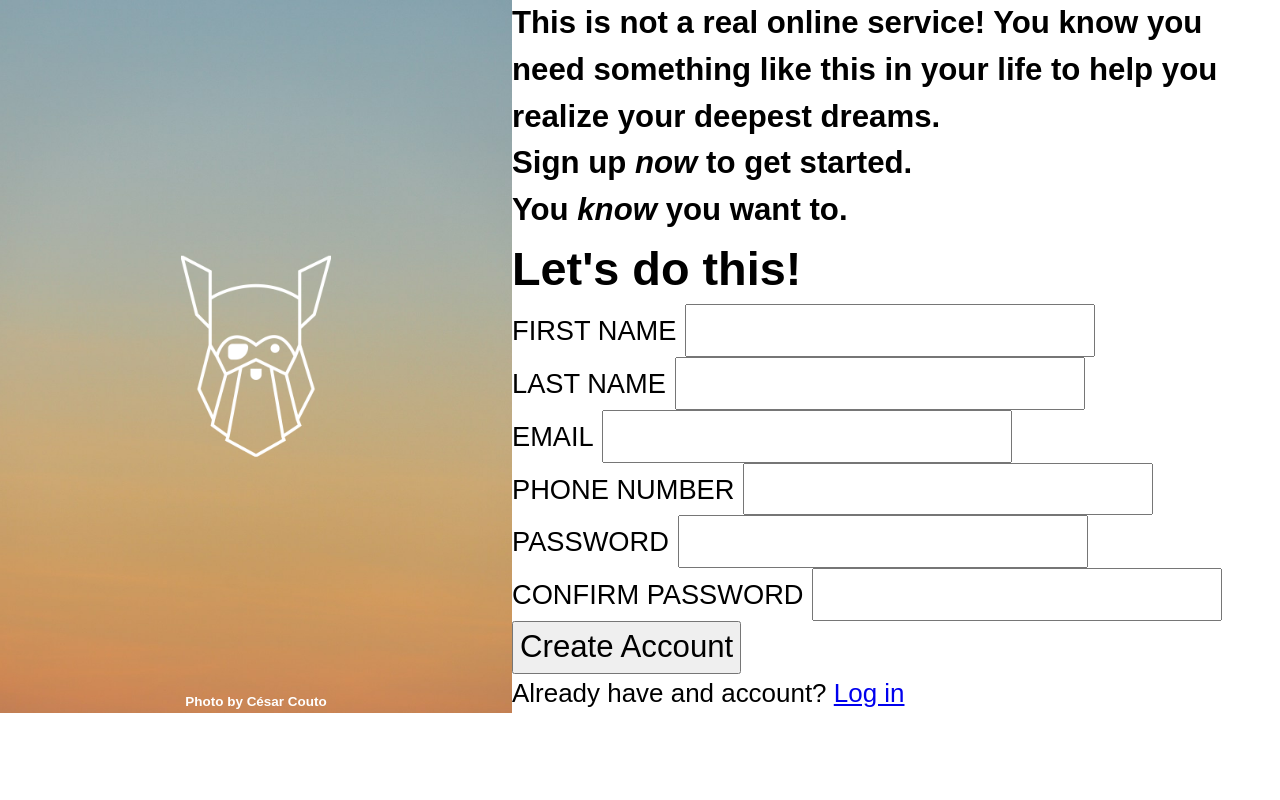
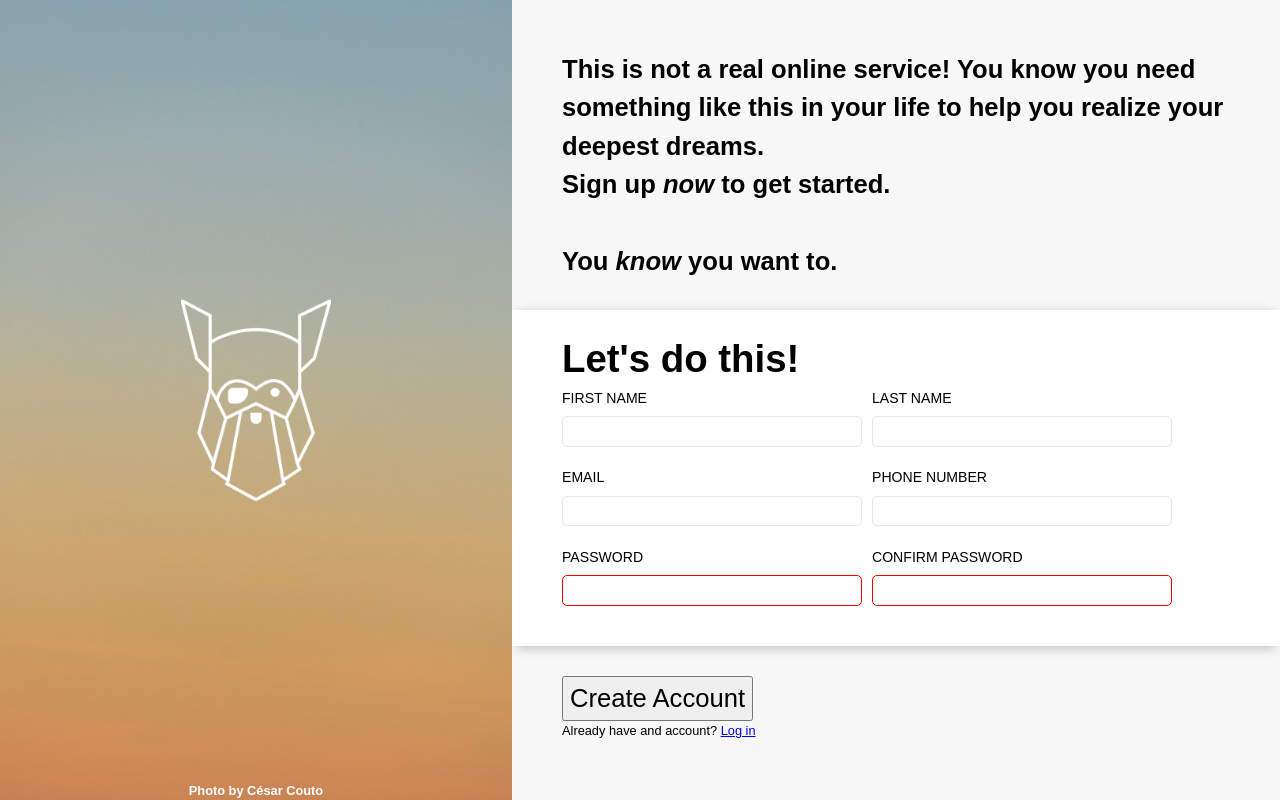
Before and after one commit to manulzvz13/signup-form, a plain HTML site: page index.html in a window 1280 px wide. Drawn offline with Linux system fonts and the light colour scheme; a web font is replaced by a local one.

Commit message:
feat: Add form-section flexbox layout and add pseudo classes to inputs

```diff
--- a/index.html
+++ b/index.html
@@ -9,8 +9,11 @@
   <body>
     <div class="landing-page">
       <div class="background-section">
-        <img src="assets/img/login-background-image.jpg" alt="background wallpaper">
-        <img src="assets/img/odin-logo.png" id="odin-logo" alt="odin logo">
+        <img
+          src="assets/img/login-background-image.jpg"
+          alt="background wallpaper"
+        />
+        <img src="assets/img/odin-logo.png" id="odin-logo" alt="odin logo" />
         <p>Photo by César Couto</p>
       </div>
       <div class="login-main-section">
@@ -20,6 +23,7 @@
                     this in your life to help you realize your deepest dreams. <br />
                     Sign up <em>now</em> to get started.
                 </p>
+                <br>
                 <p>You <em>know</em> you want to.</p>
             </div>
             <div class="login-form-section">
@@ -29,38 +33,38 @@
                         <div class="form-1">
                             <div class="form-module">
                                 <label for="fname">FIRST NAME</label>
-                  <input type="text" id="fname" name="fname" />
+                                <input class="input-box" type="text" id="fname" name="fname"/>
                             </div>
                             <div class="form-module">
                                 <label for="lname">LAST NAME</label>
-                  <input type="text" id="lname" name="lname" />
+                                <input class="input-box" type="text" id="lname" name="lname" />
                             </div>
                         </div>
                         <div class="form-2">
                             <div class="form-module">
                                 <label for="email">EMAIL</label>
-                  <input type="email" id="email" name="email" />
+                                <input class="input-box" type="email" id="email" name="email" />
                             </div>
                             <div class="form-module">
                                 <label for="phone">PHONE NUMBER</label>
-                  <input type="tel" id="phone" name="phone" />
+                                <input class="input-box" type="tel" id="phone" name="phone" />
                             </div>
                         </div>
                         <div class="form-3">
                             <div class="form-module">
                             <label for="psw">PASSWORD</label>
-                  <input type="password" id="psw" name="psw" />
+                            <input class="input-box" type="password" id="psw" name="psw" required/>
                             </div>
                             <div class="form-module">
                             <label for="pswc">CONFIRM PASSWORD</label>
-                  <input type="password" id="pswc" name="pswc" />
+                            <input class="input-box" type="password" id="pswc" name="pswc" required/>
                             </div>
                         </div>
-              <button type="submit">Create Account</button>
                     </div>
                 </form>
             </div>
             <div class="login-account-section">
+            <button type="submit">Create Account</button>
             <p>Already have and account? <a href="#">Log in</a></p>
             </div>
       </div>
--- a/style.css
+++ b/style.css
@@ -73,16 +73,16 @@ h6 {
 /* Element font styling  */
 
 html {
-  font-size: calc(0.75rem + 1.5vw);
+  font-size: calc(0.40rem + 1.5vw);
 }
 
 .background-section > p {
-  font-size: calc(0.35rem + 0.2vw);
+  font-size: calc(0.35rem + 0.3vw);
   color: white;
 }
 
 .form-module > label {
-  font-size: calc(0.75rem + 0.3vw);
+  font-size: calc(0.40rem + 0.3vw);
 }
 
 div,
@@ -98,25 +98,39 @@ h2 {
 
 .login-account-section > p {
   font-weight: normal;
-  font-size: calc(0.75rem + 0.2vw);
+  font-size: calc(0.40rem + 0.2vw);
 }
 
 div {
   font-weight: normal;
 }
 
+input {
+  font-size: calc(0.45rem + 0.5vw);
+}
+
 /* Flexbox layout */
 
+html {
+    height: 100%;
+}
+
+body {
+    height: 100%;
+}
+
 .landing-page {
-  display: flex;
+    display: flex;
+    min-height: 100vh;
 }
+
+/* Background left section */
 
 .background-section {
   flex: 0 0 40%;
   display: flex;
   align-items: center;
   justify-content: center;
-  min-height: 100%;
   position: relative;
   overflow: hidden;
 }
@@ -145,3 +159,81 @@ div {
   max-width: 150px; /* Optional: Set a maximum width to prevent it from getting too big */
   height: auto; /* Maintain aspect ratio based on width */
 }
+
+/* Login right main section */
+
+.login-main-section {
+    display: flex;
+    flex-direction: column;
+    flex: 1; /* Allows it to grow and shrink, taking remaining space */
+    padding: 20px 0;
+    /* This is crucial for scrollability if its content overflows */
+    overflow-y: auto;
+    /* If you want a background color to span the full height */
+    background-color: #f7f7f7;
+}
+
+.login-info-section,
+.login-account-section {
+    margin: 20px 40px;
+    padding: 10px;
+}
+
+.login-form-section {
+  background-color: white;
+  padding: 20px 50px;
+  box-shadow:
+        0 -3px 10px -5px rgba(0, 0, 0, 0.2), /* Top shadow */
+        0 8px 10px -5px rgba(0, 0, 0, 0.2);   /* Bottom shadow */
+}
+
+/* Flexbox Form Layout */
+
+.login-form-section {
+  display: flex;
+}
+
+/* Form Styling */
+
+.form-card {
+  display: flex;
+  flex-direction: column;
+}
+
+.form-1,
+.form-2,
+.form-3 {
+  flex: 1;
+  display: flex;
+  min-width: 620px;
+}
+
+.form-module {
+  margin: 0 10px 20px 0;
+}
+
+label {
+  display: block;
+  min-width: 132.5px;
+}
+
+input {
+  width: 300px;
+  border: 1px solid #E5E7EB;
+  border-radius: 5px;
+}
+
+input:invalid {
+  border-color: red;
+}
+
+.input-box:focus {
+  border-color: blue;
+  box-shadow:
+        0 -3px 10px -5px rgba(28, 57, 246, 0.753), /* Top shadow */
+        0 3px 10px -5px rgba(28, 57, 246, 0.753);   /* Bottom shadow */
+}
+
+.input-box:focus-visible {
+  outline: none;
+}
```
Lines whose indentation alone changed are shown as unchanged.
